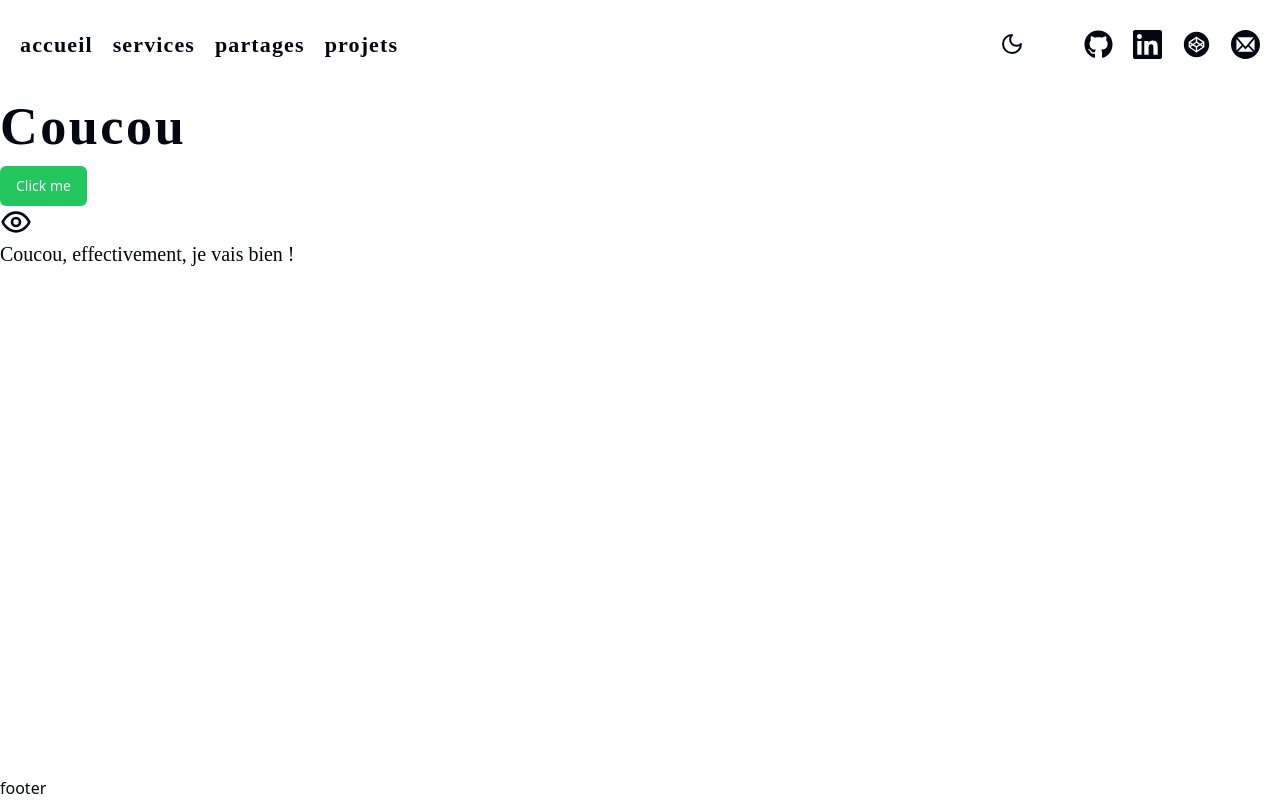
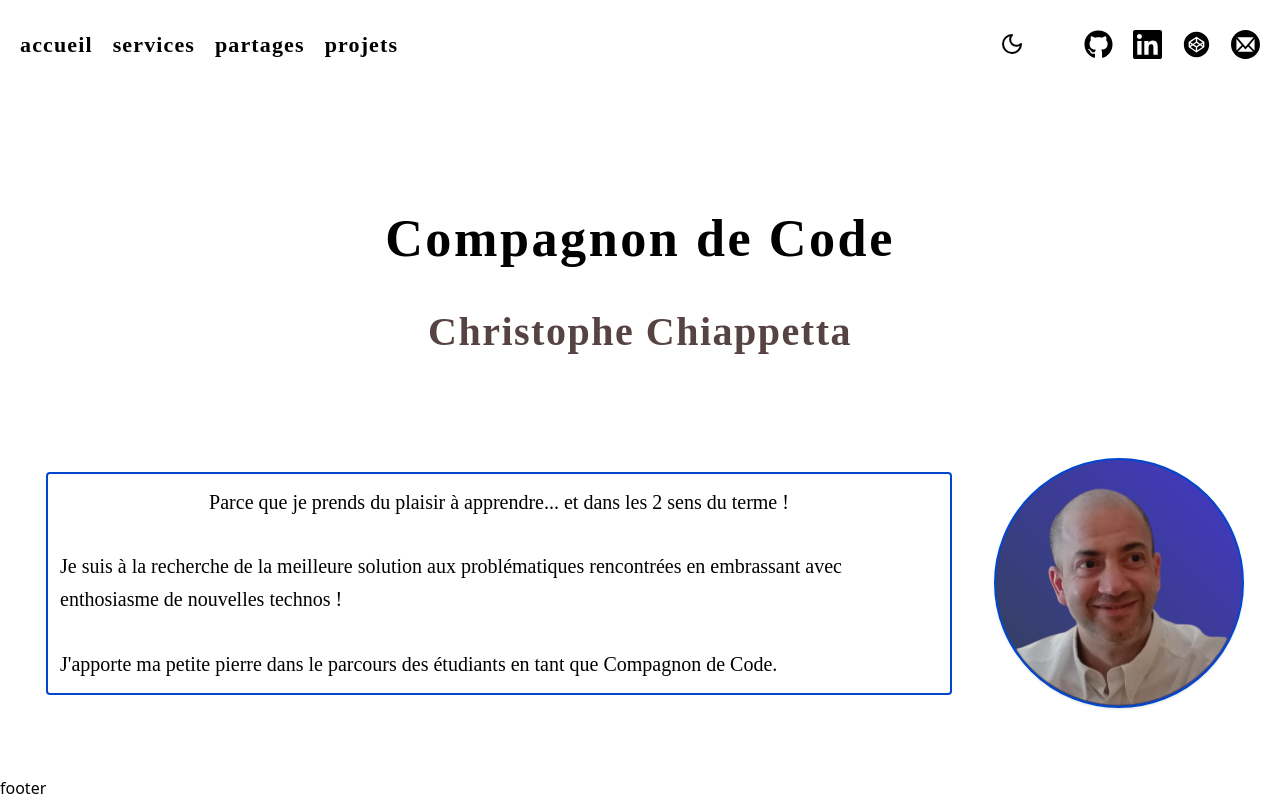
Before and after one commit to ChristopheC-83/c_de_c_front, a Next.js app: page / in a window 1280 px wide. Built offline with nearby package versions, Linux system fonts and the light colour scheme; a web font is replaced by a local one.

Commit message:
MAJ vcouleurs, hero en cours

```diff
--- a/app/page.tsx
+++ b/app/page.tsx
@@ -1,15 +1,14 @@
-import { Button } from "@/components/shadcn/button";
-import { Eye } from "lucide-react";
-import Image from "next/image";
+import Spacing from "@/components/Spacing";
+import Hero from "@/components/hero/Hero";
+import Title from "@/components/title/Title";
 
 export default function Home() {
   return (
-    <main>
-
-      <h1>Coucou</h1>
-      <Button variant="success">Click me</Button>
-      <Eye size={32} />
-      <p>Coucou, effectivement, je vais bien !</p>
+    <main className="p-1 xs:p-2 sm:p-3 md:p-4">
+      <Spacing />
+      <Title />
+      <Spacing />
+      <Hero/>
 
       </main>
   );
--- a/app/style/global.css
+++ b/app/style/global.css
@@ -7,49 +7,52 @@
 @layer base {
   :root {
     --background: 0 0% 100%;
-    --foreground: 224 71.4% 4.1%;
-    --muted: 220 14.3% 95.9%;
-    --muted-foreground: 220 8.9% 46.1%;
-    --popover: 0 0% 100%;
-    --popover-foreground: 224 71.4% 4.1%;
-    --card: 0 0% 100%;
-    --card-foreground: 224 71.4% 4.1%;
-    --border: 220 13% 91%;
-    --input: 220 13% 91%;
-    --primary: 262.1 83.3% 57.8%;
-    --primary-foreground: 210 20% 98%;
-    --secondary: 220 14.3% 95.9%;
-    --secondary-foreground: 220.9 39.3% 11%;
-    --accent: 220 14.3% 95.9%;
-    --accent-foreground: 220.9 39.3% 11%;
-    --destructive: 0 84.2% 60.2%;
-    --destructive-foreground: 210 20% 98%;
-    --ring: 262.1 83.3% 57.8%;
+    --foreground: 0 0% 0%;
+    --muted: 0 12% 90%;
+    --muted-foreground: 0 12% 30%;
+    --popover: 0 0% 97%;
+    --popover-foreground: 0 0% 0%;
+    --card: 0 0% 98%;
+    --card-foreground: 0 0% 0%;
+    --border: 0 0% 95%;
+    --input: 0 0% 92%;
+    /* --primary: 0 0% 17%; */
+    --primary: 219 100% 40%;
+    --primary-foreground: 0 0% 77%;
+    --secondary: 0 0% 75%;
+    --secondary-foreground: 0 0% 15%;
+    --accent: 0 0% 85%;
+    --accent-foreground: 0 0% 25%;
+    --destructive: 10 91% 22%;
+    --destructive-foreground: 10 91% 82%;
+    --ring: 0 0% 17%;
     --radius: 0.5rem;
   }
 
+
   .dark {
-    --background: 224 71.4% 4.1%;
-    --foreground: 210 20% 98%;
-    --muted: 215 27.9% 16.9%;
-    --muted-foreground: 217.9 10.6% 64.9%;
-    --popover: 224 71.4% 4.1%;
-    --popover-foreground: 210 20% 98%;
-    --card: 224 71.4% 4.1%;
-    --card-foreground: 210 20% 98%;
-    --border: 215 27.9% 16.9%;
-    --input: 215 27.9% 16.9%;
-    --primary: 263.4 70% 50.4%;
-    --primary-foreground: 210 20% 98%;
-    --secondary: 215 27.9% 16.9%;
-    --secondary-foreground: 210 20% 98%;
-    --accent: 215 27.9% 16.9%;
-    --accent-foreground: 210 20% 98%;
-    --destructive: 0 62.8% 30.6%;
-    --destructive-foreground: 210 20% 98%;
-    --ring: 263.4 70% 50.4%;
+    --background: 207 95% 8%;
+    --foreground: 214 31% 87%;
+    --muted: 207 12% 15%;
+    --muted-foreground: 207 12% 65%;
+    --popover: 207 95% 5%;
+    --popover-foreground: 214 31% 97%;
+    --card: 207 95% 6%;
+    --card-foreground: 214 31% 92%;
+    --border: 207 85% 13%;
+    --input: 207 85% 16%;
+    --primary: 220 81% 70%;
+    --primary-foreground: 220 81% 10%;
+    --secondary: 220 30% 25%;
+    --secondary-foreground: 220 30% 85%;
+    --accent: 207 95% 23%;
+    --accent-foreground: 207 95% 83%;
+    --destructive: 2 83% 47%;
+    --destructive-foreground: 0 0% 100%;
+    --ring: 220 81% 70%;
   }
 }
+
 
 
 
--- /dev/null
+++ b/components/Spacing.tsx
@@ -0,0 +1,9 @@
+export default function Spacing() {
+    return <div className="
+    h-8
+    sm:h-12
+    md:h-16
+    lg:h-20
+    xl:h-24
+    "></div>;
+  }
--- a/components/header/Header.tsx
+++ b/components/header/Header.tsx
@@ -6,7 +6,7 @@ export default function Header() {
   return (
     <header>
       {/* Menu si écran < 640px de klarge */}
-      <div className="container flex justify-end px-6 py-2 sm:hidden  hover:text-muted-foreground">
+      <div className="container flex justify-end px-6 py-2 sm:hidden  hover:text-primary">
         <MenuSmartphone />
       </div>
       {/* Menu si écran > 640px de large */}
--- a/components/header/components/ComputerLinks.tsx
+++ b/components/header/components/ComputerLinks.tsx
@@ -6,7 +6,7 @@ export default function ComputerLinks() {
     <div className="flex items-center gap-x-5">
       {navLinks.map((link) => (
         <Link key={link.id} href={link.href}>
-          <h4 className=" hover:text-muted-foreground">{link.label}</h4>
+          <h4 className=" hover:text-primary">{link.label}</h4>
         </Link>
       ))}
     </div>
--- a/components/header/components/ComputerNetworks.tsx
+++ b/components/header/components/ComputerNetworks.tsx
@@ -42,10 +42,10 @@ export default function ComputerNetworks() {
           <Tooltip>
             <TooltipTrigger asChild>
               <Link href={link.href}>
-                <h3 className=" hover:text-muted-foreground">{link.icon}</h3>
+                <h3 className=" hover:text-primary">{link.icon}</h3>
               </Link>
             </TooltipTrigger>
-            <TooltipContent className="bg-popover-foreground">
+            <TooltipContent className="bg-primary">
               <p className="text-sm text-popover ">
                 {link.toolTipText ? link.toolTipText : link.label}
               </p>
@@ -59,7 +59,7 @@ export default function ComputerNetworks() {
         <Tooltip>
           <TooltipTrigger asChild>
             <a href="mailto:christophe.chiapetta@gmail.com" onClick={copyEmail}>
-              <h3 className=" hover:text-muted-foreground">
+              <h3 className=" hover:text-primary">
                 <ImMail4 />
               </h3>
             </a>
--- a/components/header/components/ToggleTheme.tsx
+++ b/components/header/components/ToggleTheme.tsx
@@ -10,7 +10,7 @@ export default function ToggleTheme() {
   }
 
   return (
-    <Button variant="link" onClick={toggleTheme} className="text-foreground hover:text-muted-foreground">
+    <Button variant="link" onClick={toggleTheme} className="text-foreground hover:text-primary">
       <h3 className="scale-100 dark:scale-0 duration-300">
         <Moon />
       </h3>
--- /dev/null
+++ b/components/hero/Hero.tsx
@@ -0,0 +1,25 @@
+/* eslint-disable react/no-unescaped-entities */
+import Image from "next/image";
+import profil from "@/public/images/profil1.png";
+
+export default function Hero() {
+  return (
+    <div className="container flex flex-col sm:flex-row-reverse justify-center sm:justify-between sm:items-center gap-8">
+      <div className="flex items-center justify-center sm:justify-end">
+        <Image
+          src={profil}
+          alt="christophe c."
+          width={250}
+          height={250}
+          className="rounded-full object-contain border-2 border-primary bg-gradient-to-bl from-indigo-700 to-slate-700 shadow"
+        />
+      </div>
+      <div className="w-full sm:w-3/4 mx-auto h-fit border-2 border-primary p-1.5 xs:p-2 sm:p-3 flex flex-col gap-y-8 rounded">
+       <p className="text-center">Parce que je prends du plaisir à apprendre... et dans les 2 sens du terme !</p>
+       <p>Je suis à la recherche de la meilleure solution aux problématiques rencontrées en embrassant avec enthosiasme de nouvelles technos !</p>
+       <p>J'apporte ma petite pierre dans le parcours des étudiants en tant que Compagnon de Code.</p>
+
+      </div>
+    </div>
+  );
+}
--- /dev/null
+++ b/components/hero/components/HeroText.tsx
@@ -0,0 +1,17 @@
+
+
+
+ export default function HeroText() {
+
+
+
+return (
+    <div>
+
+
+
+    </div>
+
+  );
+
+}
--- /dev/null
+++ b/components/title/Title.jsx
@@ -0,0 +1,10 @@
+export default function Title() {
+  return (
+        <div className="container">
+          <div className="w-full h-fit flex items-center justify-center flex-col gap-y-6">
+            <h1>Compagnon de Code</h1>
+            <h2 className="text-muted-foreground">Christophe Chiappetta</h2>
+          </div>
+        </div>
+  );
+}
--- a/package.json
+++ b/package.json
@@ -38,6 +38,7 @@
     "sonner": "^1.4.41",
     "tailwind-merge": "^2.2.2",
     "tailwindcss-animate": "^1.0.7",
+    "typewriter-effect": "^2.21.0",
     "zod": "^3.22.4",
     "zustand": "^4.5.2"
   },
```
Also changed, not shown: helpers/customTypes.ts (+7 -7 lines), public/images/profil1.png (added), 1 other file (tests, documents, lock files or other folders).
